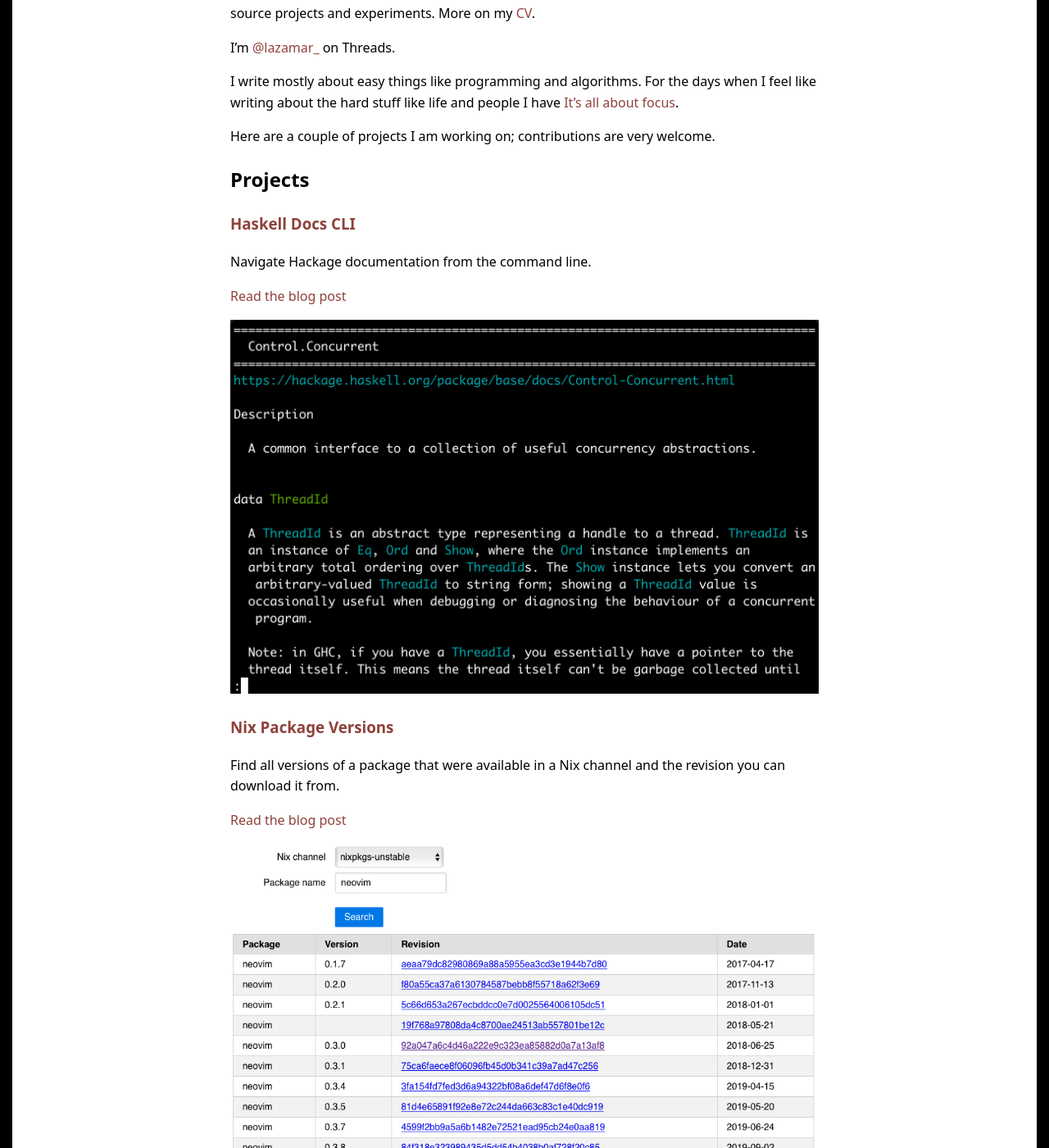
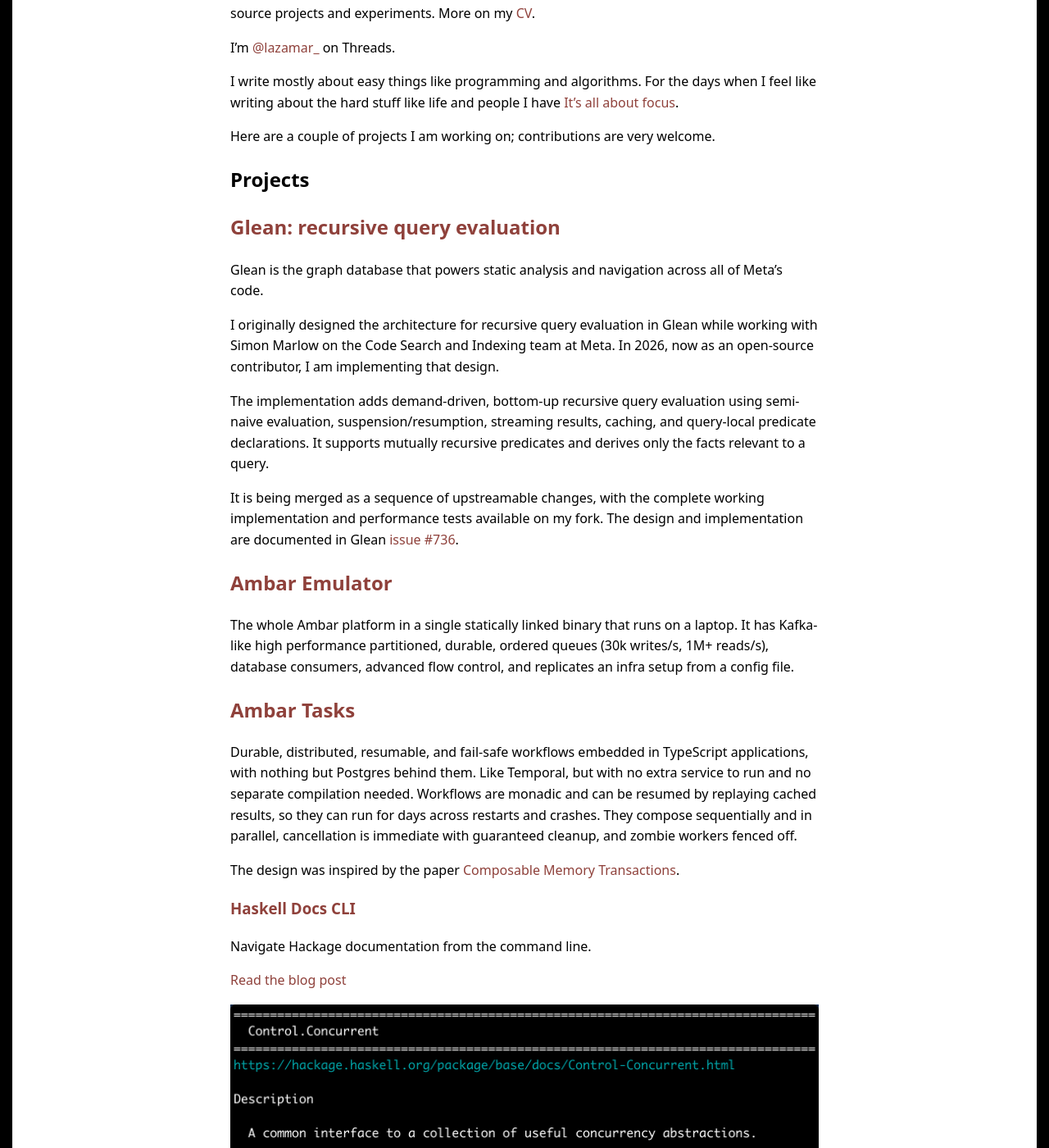
Before and after one commit to lazamar/lazamar.github.io, a Jekyll site: the page built from pages/about.md, in a window 1280 px wide and 1400 px high, scrolled down 927 px. Shown: the whole window at 82% size. Built offline with Jekyll 4.4.1, drawn with Linux system fonts in a browser that asks for light colours; some of the changed text lies outside the part shown.

Commit message:
Highlight recursive queries work

```diff
--- a/pages/about.md
+++ b/pages/about.md
@@ -2,7 +2,7 @@
 layout: page
 title: About
 permalink: /about/
-description: About Marcelo Lazaroni, a software engineer in Porto working on compilers, database internals, and infrastructure, mostly in Haskell. Glean at Meta, recursive queries in Glean, open-source projects.
+description: About Marcelo Lazaroni, systems engineer specializing in programming languages, compilers, databases, query engines, and distributed systems. Glean at Meta, recursive queries in Glean, open-source projects.
 profile: true
 ---
 
@@ -26,6 +26,28 @@ I write mostly about easy things like programming and algorithms. For the days w
 Here are a couple of projects I am working on; contributions are very welcome.
 
 ## Projects
+
+## [Glean: recursive query evaluation](https://glean.software/)
+
+Glean is the graph database that powers static analysis and navigation across all of Meta's code.
+
+I originally designed the architecture for recursive query evaluation in Glean while working with Simon Marlow on the Code Search and Indexing team at Meta. In 2026, now as an open-source contributor, I am implementing that design.
+
+The implementation adds demand-driven, bottom-up recursive query evaluation using semi-naive evaluation, suspension/resumption, streaming results, caching, and query-local predicate declarations. It supports mutually recursive predicates and derives only the facts relevant to a query.
+
+It is being merged as a sequence of upstreamable changes, with the complete working implementation and performance tests available on my fork. The design and implementation are documented in Glean [issue #736](https://github.com/facebookincubator/Glean/issues/736).
+
+## [Ambar Emulator](https://github.com/ambarltd/emulator)
+
+The whole Ambar platform in a single statically linked binary that runs on a laptop.
+It has Kafka-like high performance partitioned, durable, ordered queues (30k writes/s, 1M+ reads/s), database consumers, advanced flow control, and replicates an infra setup from a config file.
+
+## [Ambar Tasks](https://github.com/ambarltd/typescript-libs/tree/main/tasks)
+
+Durable, distributed, resumable, and fail-safe workflows embedded in TypeScript applications, with nothing but Postgres behind them. Like Temporal, but with no extra service to run and no separate compilation needed.
+Workflows are monadic and can be resumed by replaying cached results, so they can run for days across restarts and crashes. They compose sequentially and in parallel, cancellation is immediate with guaranteed cleanup, and zombie workers fenced off.
+
+The design was inspired by the paper [Composable Memory Transactions](https://simonmar.github.io/bib/papers/stm.pdf).
 
 ### [Haskell Docs CLI](https://github.com/lazamar/haskell-docs-cli)
 
```
Also changed, not shown: other parts of pages/about.md (+0 -22 lines).
